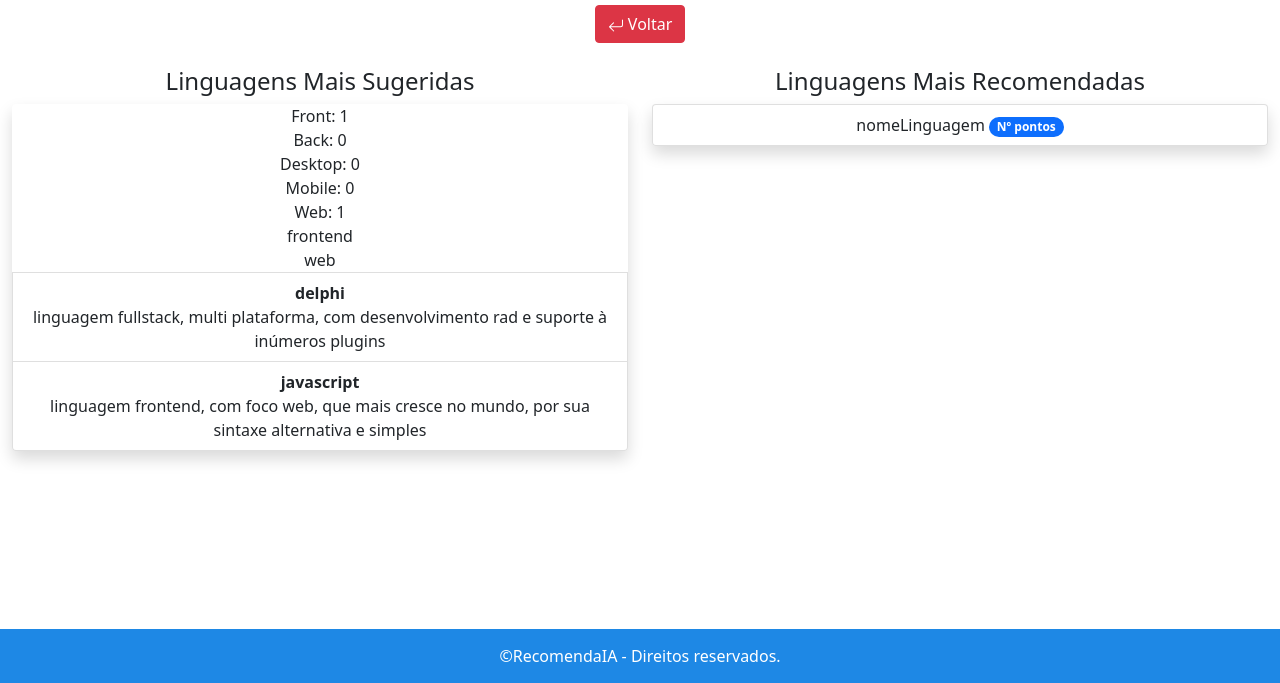
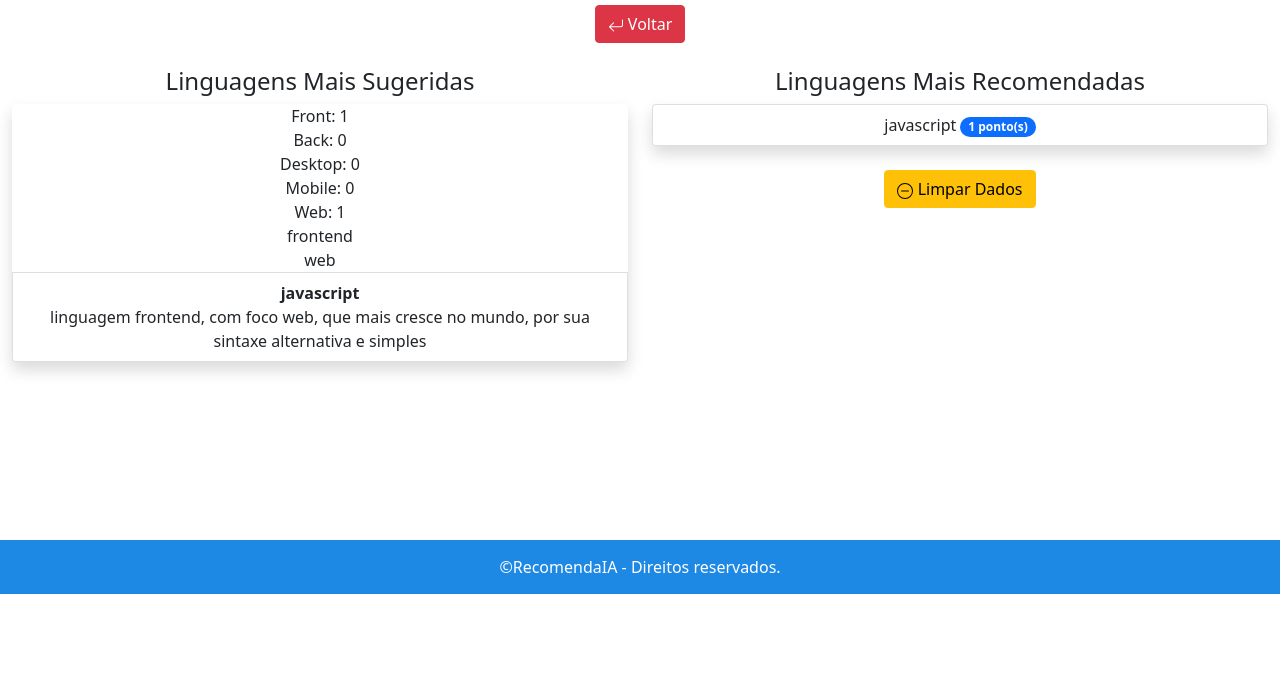
Before and after one commit to mateusschwede/intArtificial, a PHP site: page /listarResultados.php in a window 1280 px wide. Shown: the part 377-1060 px from the top of the page. After the commit the page ends 971 px from the top, so only its background shows below. Run offline with PHP 8.4, Linux system fonts and the light colour scheme; the visitor is signed in with stand-in values (Sample User, id 1); data comes from the database, SQL or seed files in the repository; tables that the repository leaves empty hold one stand-in row (values such as "Sample post").

Commit message:
Listagem mais acessadas

```diff
--- a/banco.sql
+++ b/banco.sql
@@ -44,11 +44,11 @@ CREATE TABLE usuario_postagem (
 INSERT INTO linguagem (nome,descricao,frontend,backend,desktop,mobile,web) VALUES
 ("php","linguagem backend, com foco web, muito utilizada para desenvolvimento de sistemas web",0,1,0,0,1),
 ("python","linguagem backend, com desktop e mobile, muito famosa por sua sintaxe simplificada",0,1,1,0,0),
-("java","linguagem backend, com foco desktop e mobile, utilizada na maioria dos dispositivos eletrônicos existentes",1,1,1,1,0),
-("delphi","linguagem fullstack, multi plataforma, com desenvolvimento rad e suporte à inúmeros plugins",1,1,1,1,1),
+("java","linguagem backend, com foco desktop e mobile, utilizada na maioria dos dispositivos eletrônicos existentes",0,1,1,1,0),
+("delphi","linguagem fullstack, multi plataforma, com desenvolvimento rad e suporte à inúmeros plugins",1,1,1,1,0),
 ("c#","linguagem backend, com foco desktop, muito utilizada para softwares microsoft nos dias atuais",0,1,1,0,0),
 ("kotlin","linguagem backend, com foco mobile, altamente recomendada à desenvolvimento android, por se tornar mais otimizada que as demais no segmento",0,1,0,1,0),
-("swift","linguagem fullstack, multi plataforma, utilizada pela apple nos seus projetos atuais",1,1,1,1,0),
+("swift","linguagem fullstack, multi plataforma, utilizada pela apple nos seus projetos atuais",0,1,1,1,0),
 ("cobol","linguagem backend, com foco desktop, cujo cunho, antigo, objetiva o hardware específico e baixo nível",0,1,1,0,0),
 ("javascript","linguagem frontend, com foco web, que mais cresce no mundo, por sua sintaxe alternativa e simples",1,0,0,0,1),
 ("ruby","linguagem backend, com foco desktop, com sintaxe simples e amigável, priorizando desenpenho no desenvolvimento",0,1,1,0,0),
--- a/curtirPostagem.php
+++ b/curtirPostagem.php
@@ -1,11 +1,10 @@
 <?php
  require_once 'conexao.php';
- session_start();
 
   if(!empty($_GET['idPostagem'])) {
 
-    $r = $db->prepare("SELECT idPostagem FROM usuario_postagem WHERE idPostagem=?");
-    $r->execute(array($_GET['idPostagem']));
+    $r = $db->prepare("SELECT idPostagem FROM usuario_postagem WHERE idPostagem=? AND idUsuario=?");
+    $r->execute(array($_GET['idPostagem'],$_SESSION['id']));
     if($r->rowCount()==0) {
       $r = $db->prepare("INSERT INTO usuario_postagem(idUsuario,idPostagem) VALUES (?,?)");
       $r->execute(array($_SESSION['id'],$_GET['idPostagem']));
--- a/estilo.css
+++ b/estilo.css
@@ -7,7 +7,6 @@
 #logout {
   color: tomato;
 }
-
 
 footer {
   margin-top: 178px;
--- /dev/null
+++ b/limparPopularidade.php
@@ -0,0 +1,5 @@
+<?php
+require_once 'conexao.php';
+$r = $db->query("UPDATE linguagem SET popularidade=0");
+$_SESSION['msg'] = "<br><div class='alert alert-warning alert-dismissible fade show' role='alert'>Dados removidos!<button type='button' class='btn-close' data-bs-dismiss='alert' aria-label='Close'></button></div>";
+header("location: painel.php");
--- a/listarResultados.php
+++ b/listarResultados.php
@@ -147,18 +147,28 @@
                     foreach($listaLinguagens as $li) {
                         if($c==5) {break;}
                         else {$c++;}
-                        $r = $db->prepare("SELECT descricao FROM linguagem WHERE nome=?");
+                        $r = $db->prepare("SELECT * FROM linguagem WHERE nome=?");
                         $r->execute(array($li));
                         $linhas = $r->fetchAll(PDO::FETCH_ASSOC);
-                        foreach($linhas as $l) {$descricao = $l['descricao'];}
+                        foreach($linhas as $l) {
+                            $descricao = $l['descricao'];
+                            $popularidade = $l['popularidade'];
+                        }
+                        $r = $db->prepare("UPDATE linguagem SET popularidade=? WHERE nome=?");
+                        $r->execute(array($popularidade+1,$li));
                         echo "<li class='list-group-item'><b>$li</b><br>$descricao</li>";
                     }
                 } else {
                     foreach($listaLinguagens as $li) {
-                        $r = $db->prepare("SELECT descricao FROM linguagem WHERE nome=?");
+                        $r = $db->prepare("SELECT * FROM linguagem WHERE nome=?");
                         $r->execute(array($li));
                         $linhas = $r->fetchAll(PDO::FETCH_ASSOC);
-                        foreach($linhas as $l) {$descricao = $l['descricao'];}
+                        foreach($linhas as $l) {
+                            $descricao = $l['descricao'];
+                            $popularidade = $l['popularidade'];
+                        }
+                        $r = $db->prepare("UPDATE linguagem SET popularidade=? WHERE nome=?");
+                        $r->execute(array(($popularidade+1),$li));
                         echo "<li class='list-group-item'><b>$li</b><br>$descricao</li>";
                     }
                 }
@@ -171,9 +181,14 @@
         <ul class='list-group shadow bg-body rounded'>
             <?php
                 //Cálculos Aqui
+                $r = $db->query("SELECT nome,popularidade FROM linguagem ORDER BY popularidade DESC LIMIT 5");
+                $linhas = $r->fetchAll(PDO::FETCH_ASSOC);
+                foreach($linhas as $l) {
+                    if($l['popularidade']>0) {echo "<li class='list-group-item'>".$l['nome']." <span class='badge bg-primary rounded-pill'>".$l['popularidade']." ponto(s)</span></li>";}
+                }
             ?>
-            <li class='list-group-item'>nomeLinguagem <span class='badge bg-primary rounded-pill'>Nº pontos</span></li>
         </ul>
+        <br><a href="limparPopularidade.php" class="btn btn-warning"><svg xmlns='http://www.w3.org/2000/svg' width='1em' height='1em' fill='currentColor' class='bi bi-dash-circle' viewBox='0 0 16 16'><path d='M8 15A7 7 0 1 1 8 1a7 7 0 0 1 0 14zm0 1A8 8 0 1 0 8 0a8 8 0 0 0 0 16z'/><path d='M4 8a.5.5 0 0 1 .5-.5h7a.5.5 0 0 1 0 1h-7A.5.5 0 0 1 4 8z'/></svg> Limpar Dados</a>
     </div>
 </div>
 
--- a/logout.php
+++ b/logout.php
@@ -1,5 +1,6 @@
 <?php
     session_start();
+    unset($_SESSION['id']);
     session_destroy();
     header("location: index.php");
 ?>
--- a/rodape.php
+++ b/rodape.php
@@ -1,6 +1,6 @@
 
 </div>
-<footer>
+<footer class="sticky-bottom">
     <div class="copy">
     &copy;<a href="https://ifrs.edu.br/feliz/" target="blank">RecomendaIA</a> - Direitos reservados.
     </div>
```
